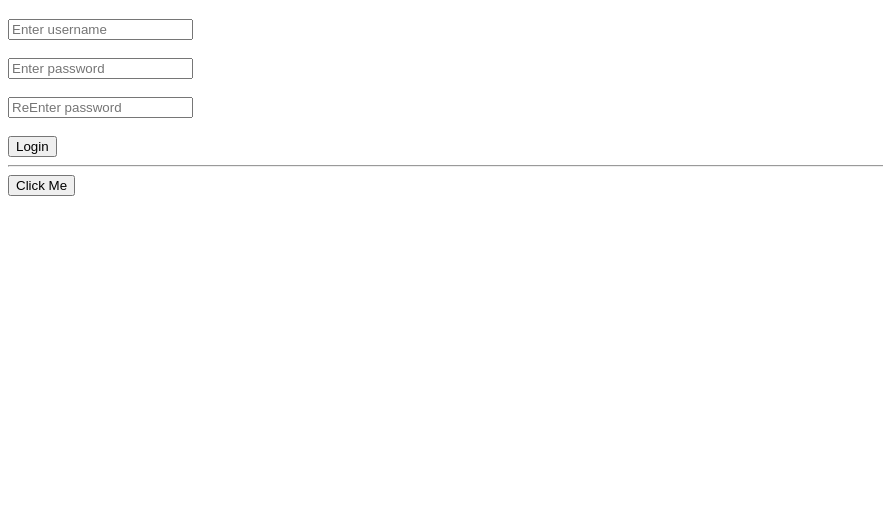
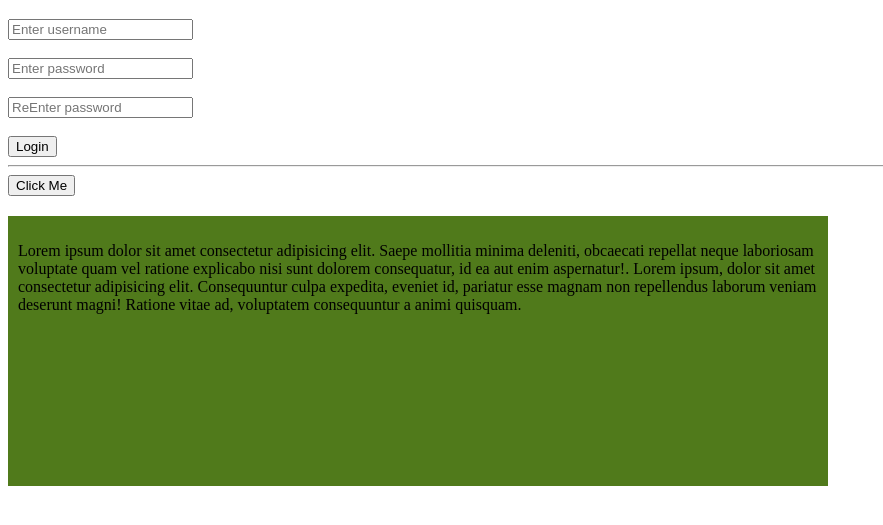
Before and after one commit to rafsanrjkhan/jquery_cal, a plain HTML site: page index.html in a window 1280 px wide. Both pictures are taken after a click on the button "Click Me". Shown: the part 61-586 px from the top of the page, without its empty margins (0-883 px from the left). Drawn offline with nearby package versions, Linux system fonts and the light colour scheme.

Commit message:
show animation

```diff
--- a/index.js
+++ b/index.js
@@ -16,5 +16,5 @@ $("#loginButton").click(function () {
 })
 
 $("#btn").click(function() {
-    $("#div1").hide();
+    $("#div1").show();
 });
--- a/style.css
+++ b/style.css
@@ -1,4 +1,5 @@
 .div-style{
+    display: none;
     height: 250px;
     width: 800px;
     margin-top: 20px;
```
